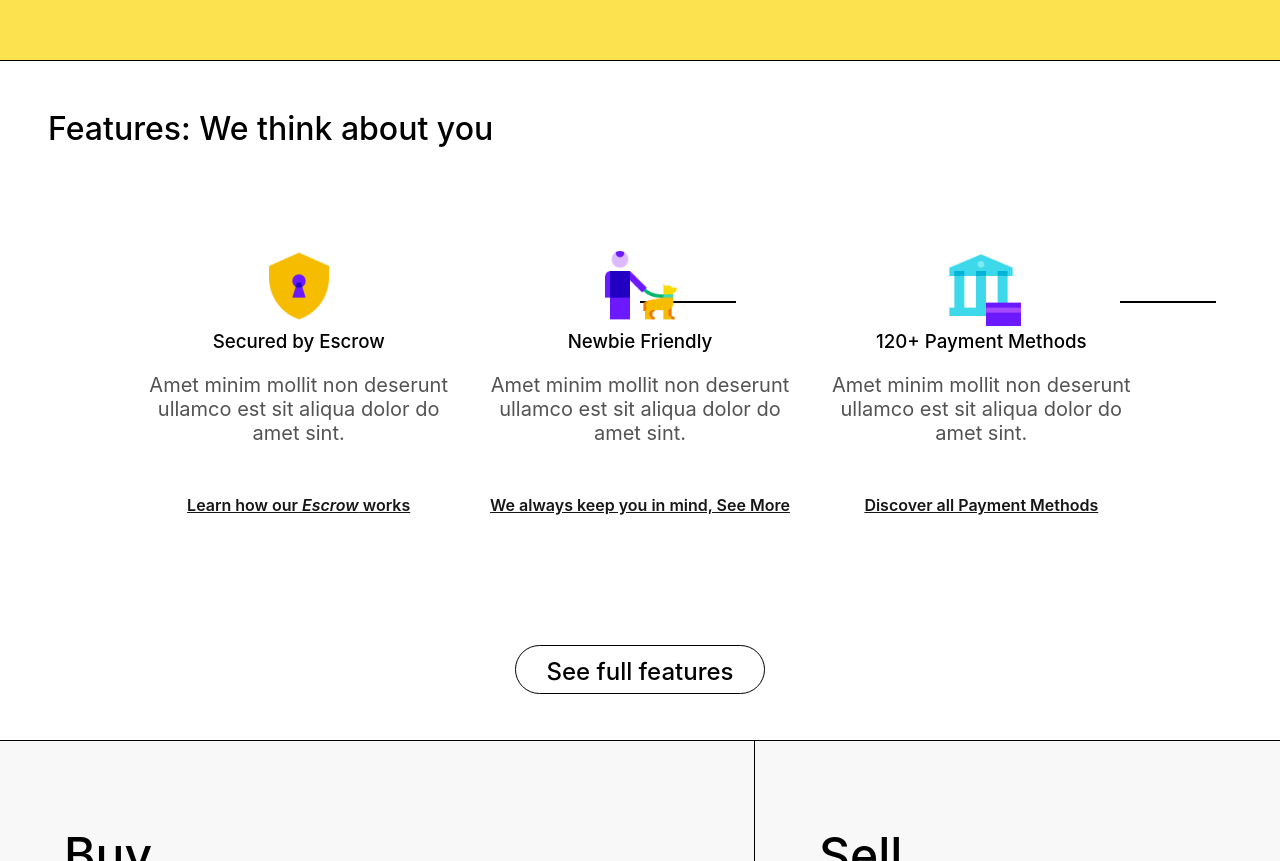
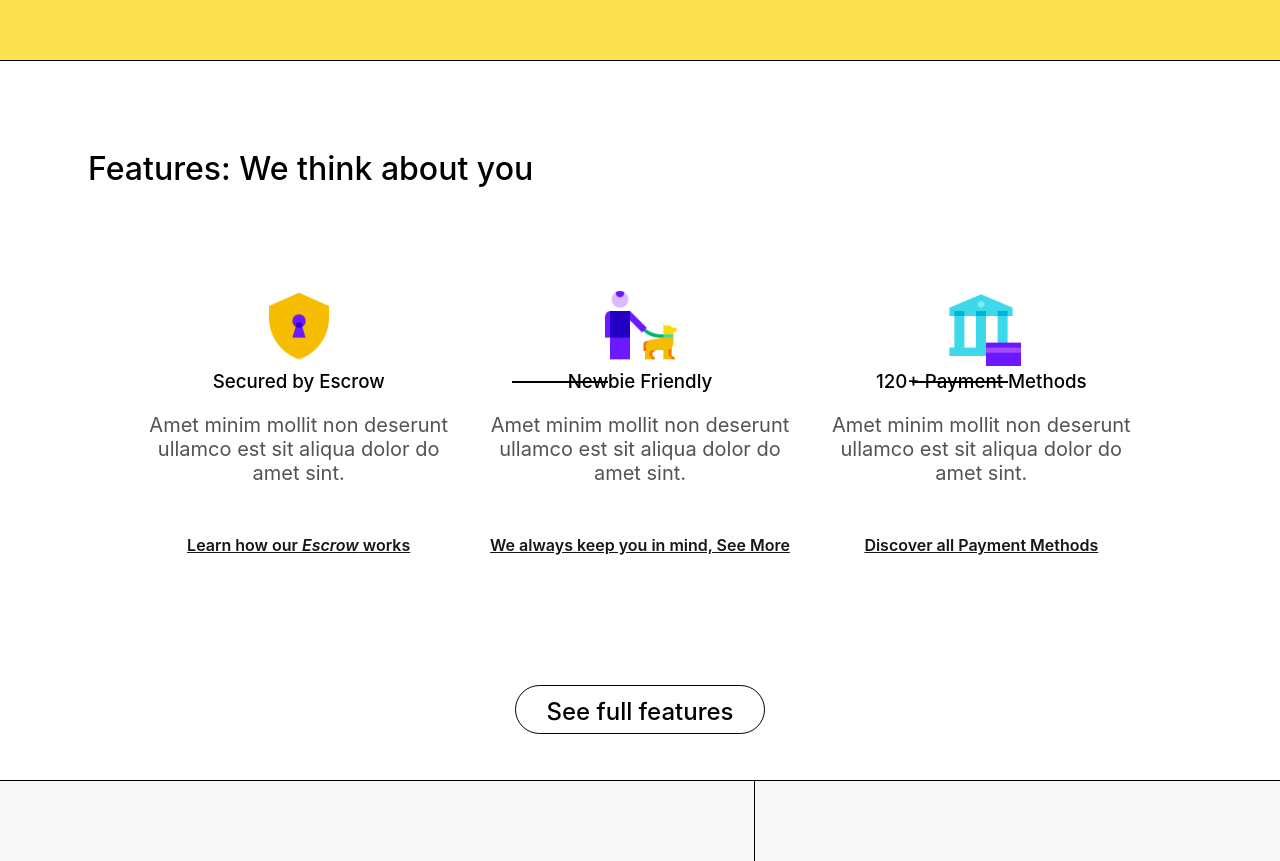
Before and after one commit to mahedihasan05/project1, a plain HTML site: page index.html in a window 1280 px wide. Shown: the part 1174-2035 px from the top of the page. Drawn offline with Linux system fonts and the light colour scheme.

Commit message:
features section updated

```diff
--- a/style.css
+++ b/style.css
@@ -213,12 +213,12 @@ body {
         color: #000000;
         padding: 3rem;
         font-weight: 500;
-        /* margin: 40px; */
+        margin: 40px;
     }
     .rule1{
         position: absolute;
-        top:15rem;
-        left: 40rem;
+        top:17.5rem;
+        left: 32rem;
        z-index: -11;
        width: 6rem;
        border: 1px solid #000000;
@@ -226,8 +226,8 @@ body {
     }
     .rule2{
         position: absolute;
-        top:15rem;
-        left: 70rem;
+        top:17.5rem;
+        left: 57rem;
        z-index: -11;
        width: 6rem;
        border: 1px solid #000000;
```
